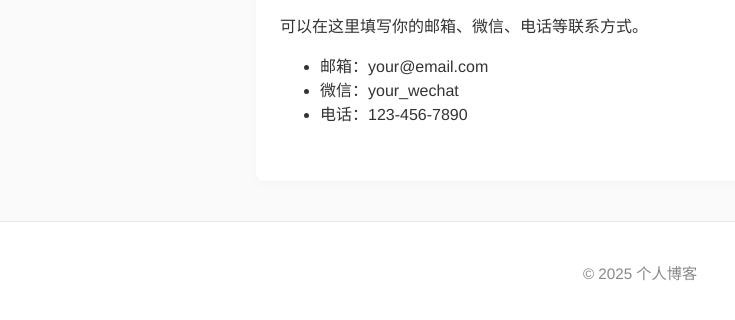
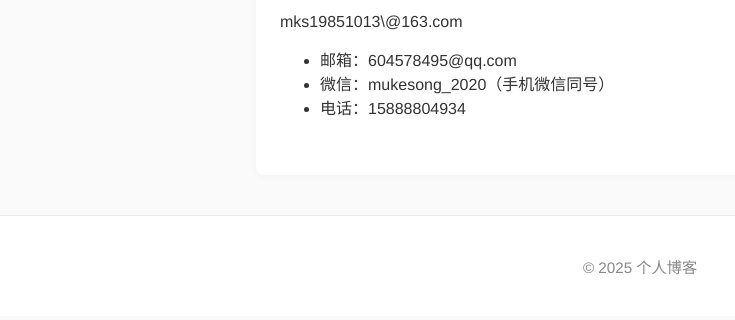
Before and after one commit to mukesong2023-svg/aivision, a plain HTML site: page contact.html in a window 1280 px wide. Shown: the part 146-466 px from the top of the page, without its empty margins (0-735 px from the left). Drawn offline with Linux system fonts and the light colour scheme.

Commit message:
更新联系方式
Signed-off-by: mukesong2023-svg <mukesong2023@gmail.com>

```diff
--- a/contact.html
+++ b/contact.html
@@ -16,11 +16,11 @@
   </nav>
   <main>
     <h1>联系方式</h1>
-    <p>可以在这里填写你的邮箱、微信、电话等联系方式。</p>
+    <p>mks19851013\@163.com</p>
     <ul>
-      <li>邮箱：your@email.com</li>
-      <li>微信：your_wechat</li>
-      <li>电话：123-456-7890</li>
+      <li>邮箱：604578495@qq.com</li>
+      <li>微信：mukesong_2020（手机微信同号）</li>
+      <li>电话：15888804934</li>
     </ul>
   </main>
   <footer>
```
